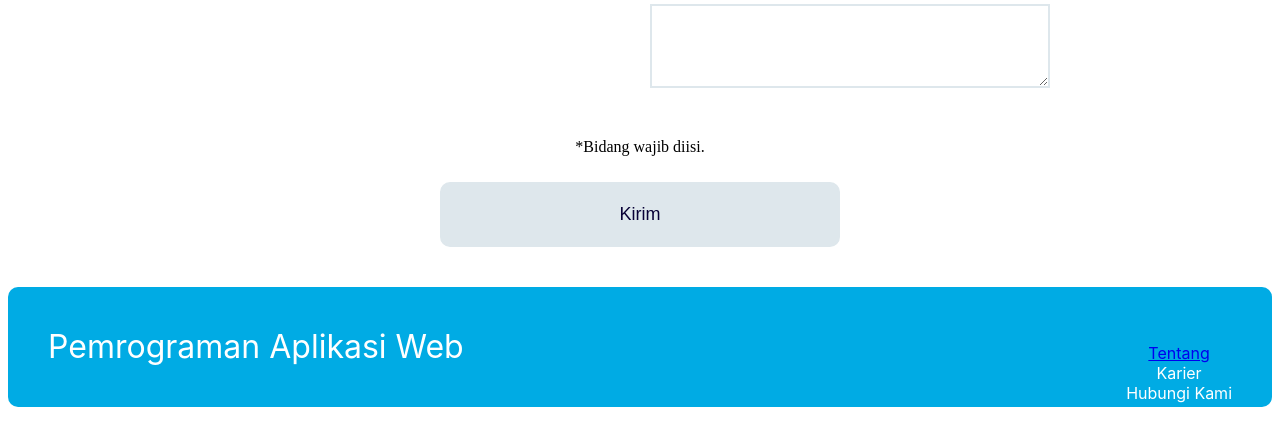
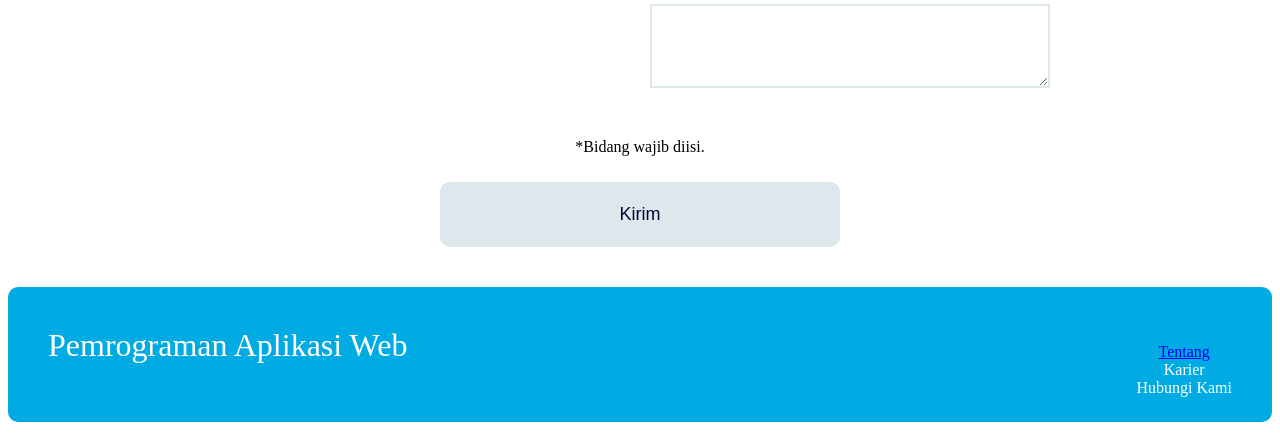
Before and after one commit to ridwanafazn/s5-web-landing-pages, a plain HTML site: page index.html in a window 1280 px wide. Shown: the part 1078-1517 px from the top of the page. Drawn offline with Linux system fonts and the light colour scheme.

Commit message:
font, alignment

```diff
--- a/index.html
+++ b/index.html
@@ -3,7 +3,7 @@
   <head>
     <meta charset="UTF-8" />
     <meta name="viewport" content="width=device-width, initial-scale=1.0" />
-    <title>Web PAW</title>
+    <title>Ridwanskie's Home</title>
     <link rel="stylesheet" href="style.css" />
     <link rel="preconnect" href="https://fonts.googleapis.com" />
     <link rel="preconnect" href="https://fonts.gstatic.com" crossorigin />
--- a/style.css
+++ b/style.css
@@ -4,7 +4,7 @@ body{
 
 /* header */
 .header{
-    font-family: cursive;
+    font-family: Poppins;
     background-color: #00ABE4;
     color: #fff;
     height: 90px;
@@ -73,11 +73,11 @@ input, textarea{
 }
 /* footer */
 .footer{
-    font-family: "Inter", sans-serif;
+    font-family: Poppins;
     margin-top: 10px;
     background-color: #00ABE4;
     color: #fff;
-    height: 120px;
+    height: 135px;
     padding: 40px;
     border-top-left-radius: 10px;
     border-top-right-radius: 10px;
```
